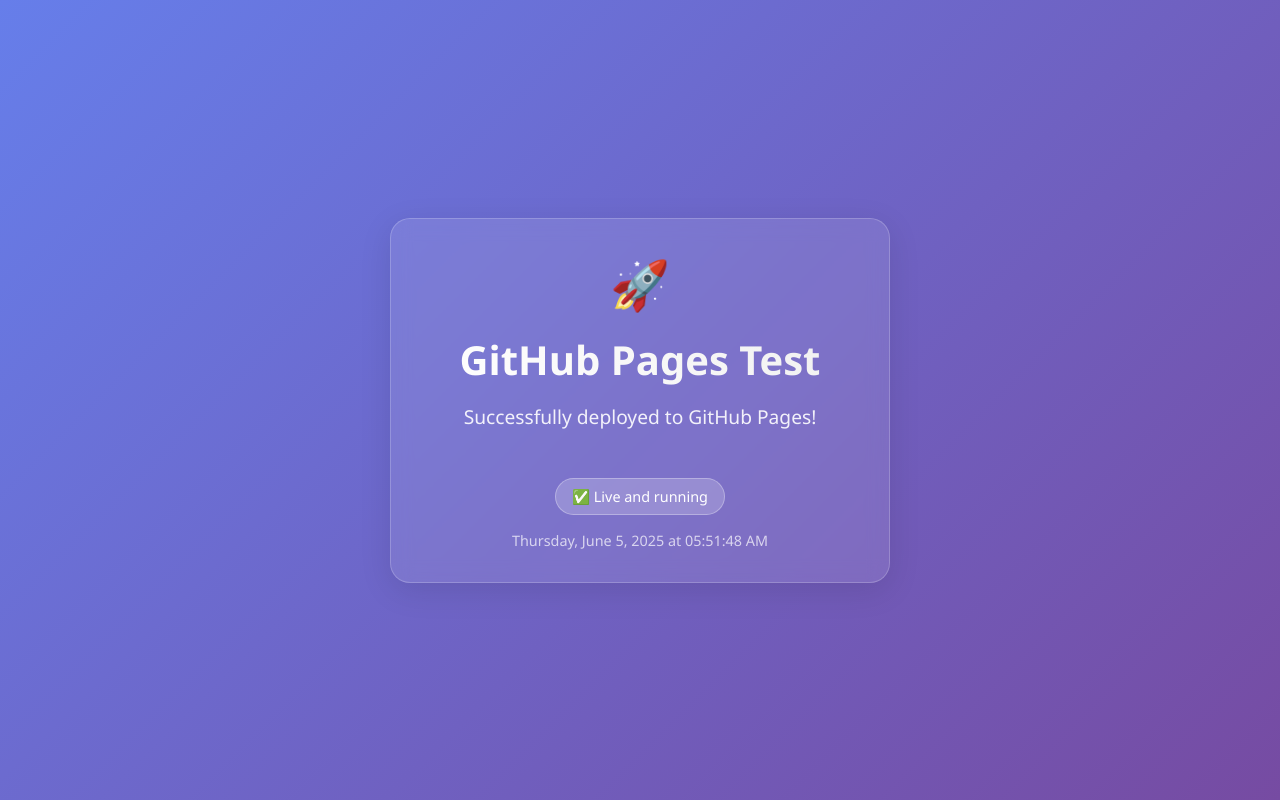
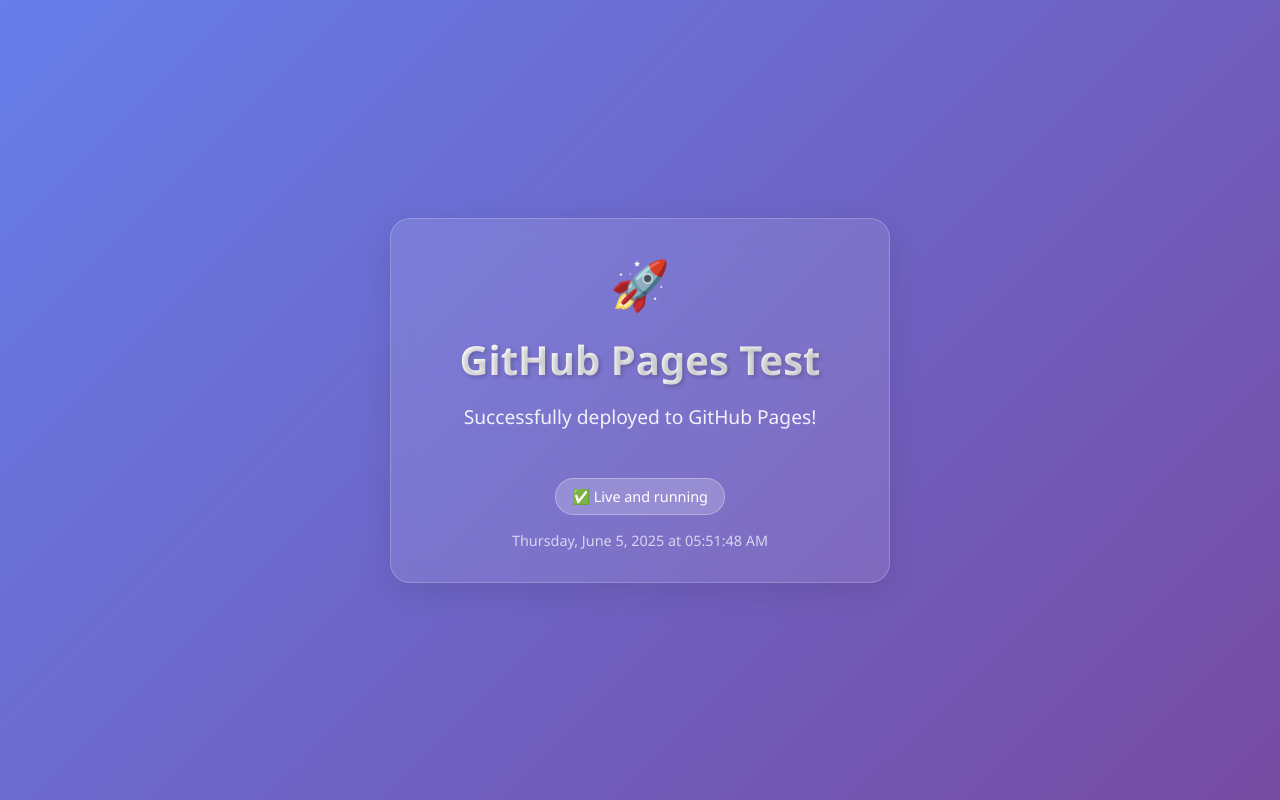
Before and after one commit to Chrismart04/prueba, a plain HTML site: page index.html in a window 1280 px wide. Drawn offline with Linux system fonts and the light colour scheme.

Commit message:
Enhance text styling in index.html by adding text shadow effect and adjusting background properties for improved visual appearance.

```diff
--- a/index.html
+++ b/index.html
@@ -38,9 +38,10 @@
             font-size: 2.5rem;
             margin-bottom: 1rem;
             background: linear-gradient(45deg, #fff, #f0f0f0);
+            background-clip: text;
             -webkit-background-clip: text;
             -webkit-text-fill-color: transparent;
-            background-clip: text;
+            text-shadow: 2px 2px 4px rgba(0, 0, 0, 0.2);
         }
 
         p {
```
